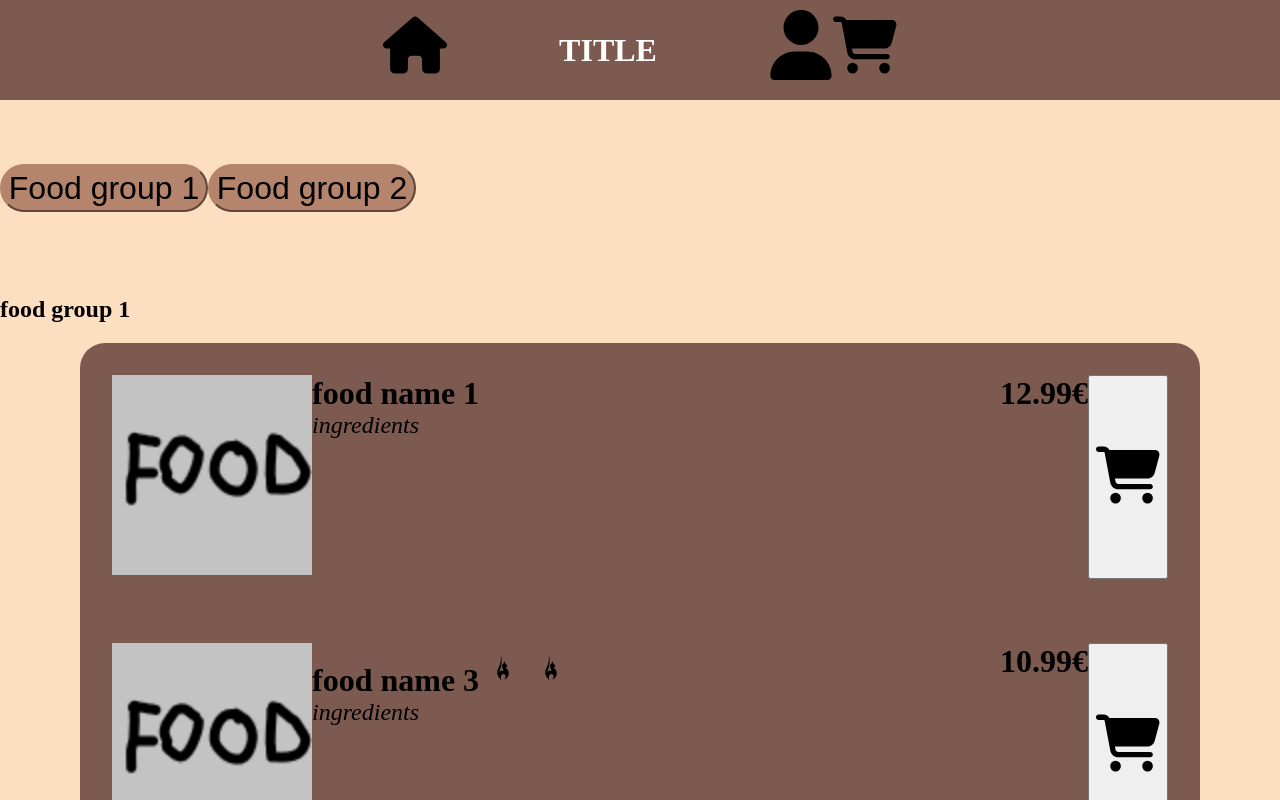
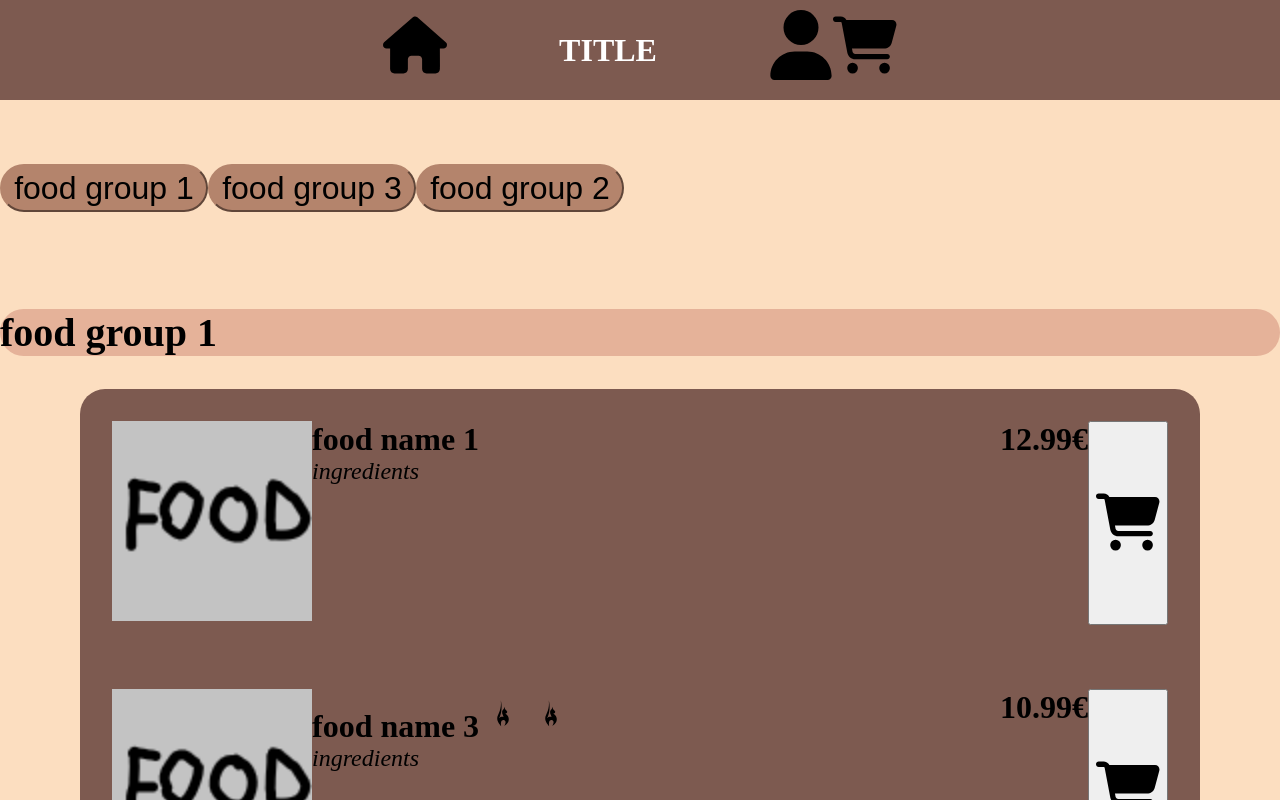
Before and after one commit to Purple-Snake/Food-ordering-application, a React (Vite) app in the folder Frontend/: page / in a window 1280 px wide. Shown: the top 800 px of the page. Built offline with nearby package versions, Linux system fonts and the light colour scheme.

Commit message:
made the food group btns work

```diff
--- a/Frontend/src/App.css
+++ b/Frontend/src/App.css
@@ -1,6 +1,7 @@
 :root {
   --DarkBrown: #7D5A50;
   --lightBrown: #B4846C;
+  --lightPinkBrown: #E5B299;
   --White: #fff;
   --Grey: #d9d9d9;
 }
@@ -52,6 +53,12 @@
 }
 
 /* Menu */
+.foodGroup {
+  background-color: var(--lightPinkBrown);
+  border-radius: 25px;
+  font-size: 40px;
+}
+
 #menuBackground {
   background-color: var(--DarkBrown);
   border-radius: 25px;
--- a/Frontend/src/components/index/FoodGroupButtons.jsx
+++ b/Frontend/src/components/index/FoodGroupButtons.jsx
@@ -1,12 +1,24 @@
-
+import { default as foodData } from "../../data/placeholderData.json";
+import _ from "lodash";
 
 function FoodGroupButtons() {
-    return (
-        <div className="foodGroupContainer">
-            <button className="foodGroupButton">Food group 1</button>
-            <button className="foodGroupButton">Food group 2</button>
-        </div>
-     );
+  const groupedFood = _.groupBy(foodData, "foodGroup");
+  function scrollToFoodGroup(group) {
+    const element = document.getElementById(group);
+    if (element) {
+      element.scrollIntoView({ behavior: "smooth" });
+    }
+}
+
+  return (
+    <div className="foodGroupContainer">
+      {Object.keys(groupedFood).map((group) => (
+        <button key={group} className="foodGroupButton" onClick={() => scrollToFoodGroup(group)}>
+          {group}
+        </button>
+      ))}
+    </div>
+  );
 }
 
 export default FoodGroupButtons;
--- a/Frontend/src/components/index/Menu.jsx
+++ b/Frontend/src/components/index/Menu.jsx
@@ -9,7 +9,9 @@ function Menu() {
     <div>
       {Object.keys(groupedFood).map((group) => (
         <div key={group}>
-          <h2>{group}</h2>
+          <h2 className="foodGroup" id={group}>
+            {group}
+          </h2>
           <div id="menuBackground">
             <FoodList foodItems={groupedFood[group]} />
           </div>
```
Also changed, not shown: Frontend/src/components/index/FoodItems.jsx (+8 -10 lines).
